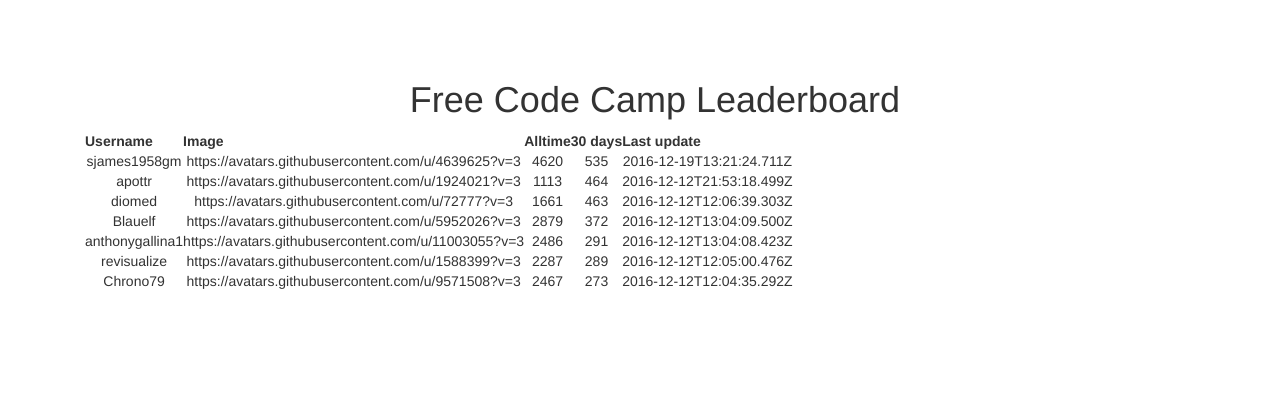
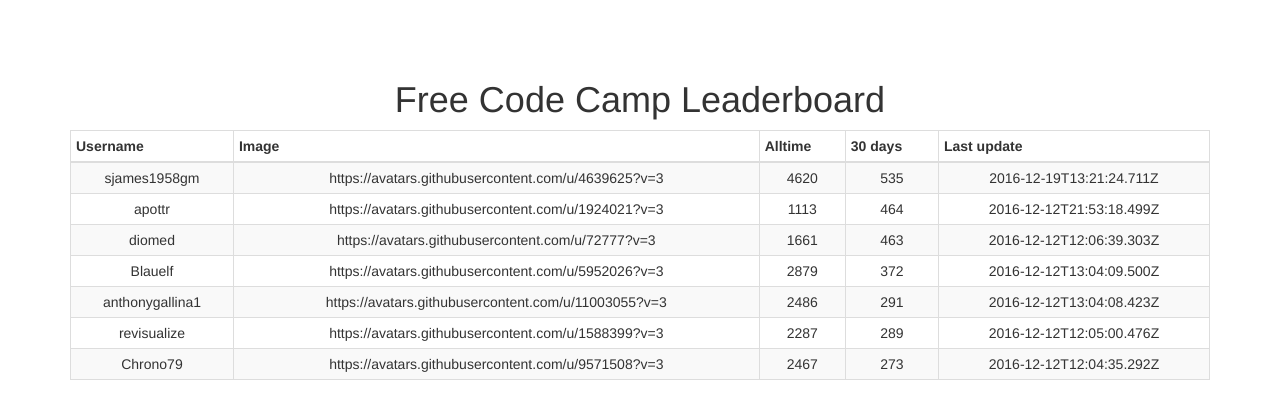
Before and after one commit to DavidJaimesDesign/fcc_react_projects, a React (Create React App) app in the folder fcc_leaderboard/: page / in a window 1280 px wide. Shown: the top 418 px of the page. Built offline with nearby package versions, Linux system fonts and the light colour scheme.

Commit message:
Table formated now working on avatar picture

```diff
--- a/fcc_leaderboard/src/App.js
+++ b/fcc_leaderboard/src/App.js
@@ -3,7 +3,7 @@
 import './index.css';
 import 'bootstrap/dist/css/bootstrap.css';
 import 'bootstrap/dist/css/bootstrap-theme.css';
-import { Grid, Row, Col } from 'react-bootstrap';
+import { Grid, Row, Col, Table } from 'react-bootstrap';
 
 const thirtydays = [{"username":"sjames1958gm","img":"https://avatars.githubusercontent.com/u/4639625?v=3","alltime":4620,"recent":535,"lastUpdate":"2016-12-19T13:21:24.711Z"},{"username":"apottr","img":"https://avatars.githubusercontent.com/u/1924021?v=3","alltime":1113,"recent":464,"lastUpdate":"2016-12-12T21:53:18.499Z"},{"username":"diomed","img":"https://avatars.githubusercontent.com/u/72777?v=3","alltime":1661,"recent":463,"lastUpdate":"2016-12-12T12:06:39.303Z"},{"username":"Blauelf","img":"https://avatars.githubusercontent.com/u/5952026?v=3","alltime":2879,"recent":372,"lastUpdate":"2016-12-12T13:04:09.500Z"},{"username":"anthonygallina1","img":"https://avatars.githubusercontent.com/u/11003055?v=3","alltime":2486,"recent":291,"lastUpdate":"2016-12-12T13:04:08.423Z"},{"username":"revisualize","img":"https://avatars.githubusercontent.com/u/1588399?v=3","alltime":2287,"recent":289,"lastUpdate":"2016-12-12T12:05:00.476Z"},{"username":"Chrono79","img":"https://avatars.githubusercontent.com/u/9571508?v=3","alltime":2467,"recent":273,"lastUpdate":"2016-12-12T12:04:35.292Z"},]
 
@@ -20,26 +20,26 @@
         return (
             <Grid>
                 <div className="App">
-                    <div class="container">
-                        <div bclass="row">
+                        <Row>
                             <h1>Free Code Camp Leaderboard</h1>
-                        </div>
-                        <div bclass="row">
-                                <Col md= {12}/>
-      	                        <Table thirtydays={thirtydays}/>
-                        </div>
-                    </div>
+                        </Row>
+                        <Row>
+                            <Col md={12}>
+      	                        <LeaderBoard thirtydays={thirtydays}/>
+                            </Col>
+                        </Row>
                 </div>
             </Grid>
    	);
     }
 }
 
-class Table extends Component {
+class LeaderBoard extends Component {
     render (){
         const { thirtydays } = this.props
         return(
-            <table>
+            <Table striped bordered condensed hover>
+                <thead>
                     <tr>
                         <th>Username</th>
                         <th>Image</th>
@@ -47,6 +47,8 @@
                         <th>30 days</th>
                         <th>Last update</th>
                     </tr>
+                </thead>
+                <tbody>
 	    	    {thirtydays.map((user) =>
 		    <tr>
 		        <td>{user.username}</td>
@@ -56,7 +58,8 @@
 		        <td>{user.lastUpdate}</td>
 		    </tr>
 	            )}
-            </table>
+                </tbody>
+            </Table>
         )
     }
 }
```
Lines whose indentation alone changed are shown as unchanged.
